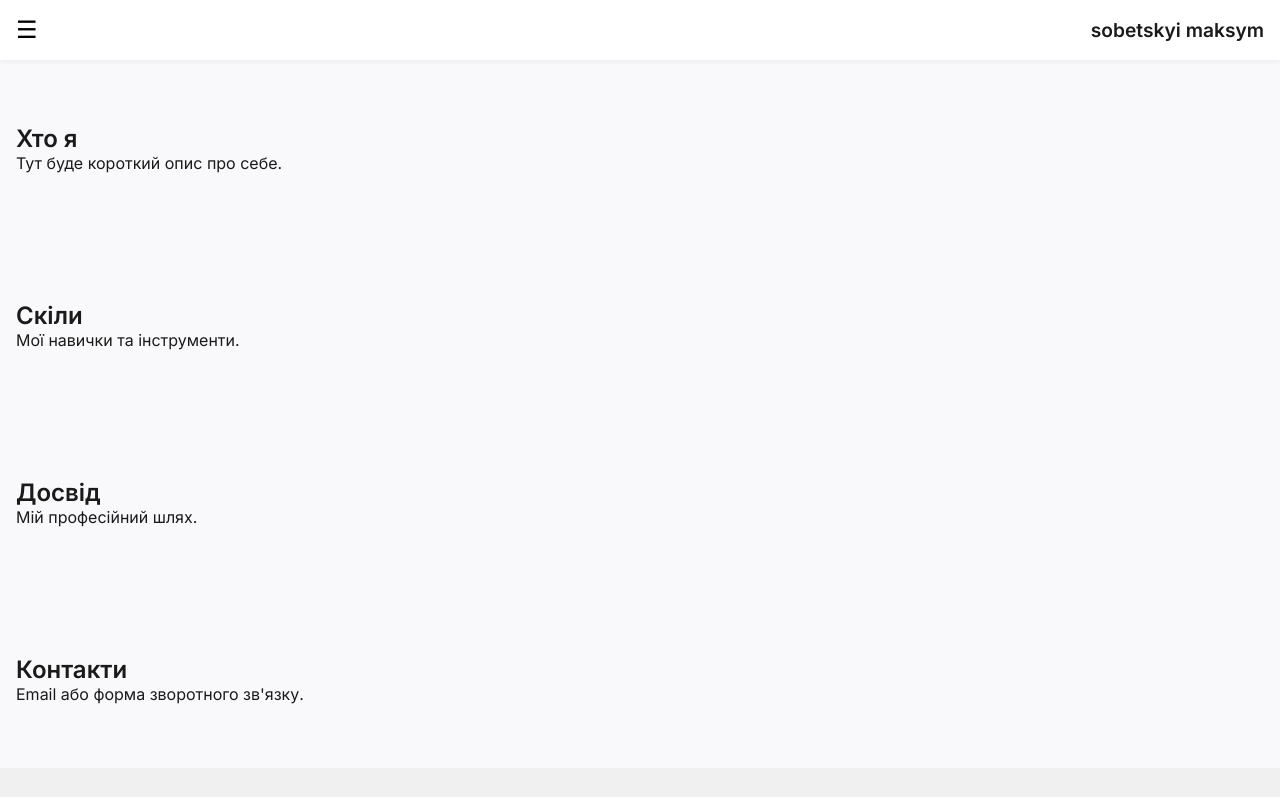
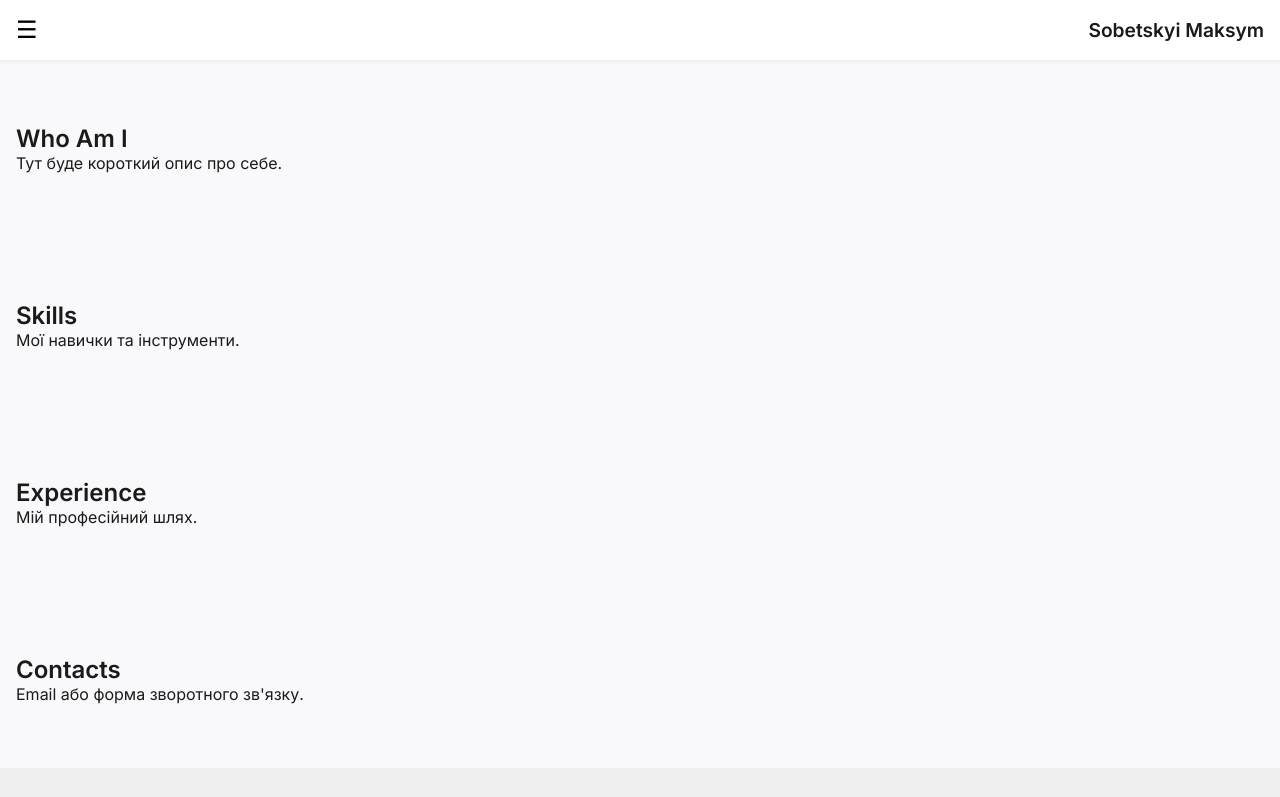
Before and after one commit to mcmaxdj/cvsite, a plain HTML site: page index.html in a window 1280 px wide. Shown: the top 797 px of the page. Drawn offline with Linux system fonts and the light colour scheme.

Commit message:
change menu list and titles

```diff
--- a/index.html
+++ b/index.html
@@ -1,35 +1,41 @@
 
 <!DOCTYPE html>
-<html lang="uk">
+<html lang="en">
 <head>
   <meta charset="UTF-8" />
   <meta name="viewport" content="width=device-width, initial-scale=1.0" />
   <!-- <link rel="icon" type="image/x-icon" href="logo.png"> -->
-  <title>sobetskyi maksym</title>
+  <title>Sobetskyi Maksym</title>
   <link href="https://fonts.googleapis.com/css2?family=Inter:wght@400;600&display=swap" rel="stylesheet" />
   <link rel="stylesheet" href="styles.css">
 </head>
 <body onclick="handleBodyClick(event)">
   <header>
     <button class="burger" onclick="toggleMenu(event)">☰</button>
-    <div class="logo">sobetskyi maksym</div>
+    <div class="logo">Sobetskyi Maksym</div>
   </header>
   <nav id="mobileMenu">
-    <a href="#about" onclick="toggleMenu()">хто я</a>
-    <a href="#skills" onclick="toggleMenu()">скіли</a>
-    <a href="#experience" onclick="toggleMenu()">досвід</a>
-    <a href="#contact" onclick="toggleMenu()">контакти</a>
+    <a href="#about" onclick="toggleMenu()">Who Am I</a>
+    <a href="#skills" onclick="toggleMenu()">Skills</a>
+    <a href="#experience" onclick="toggleMenu()">Experience</a>
+    <a href="#contact" onclick="toggleMenu()">Contacts</a>
   </nav>
   <main>
-    <section id="about"><h2>Хто я</h2><p>Тут буде короткий опис про себе.</p></section>
-    <section id="skills"><h2>Скіли</h2><p>Мої навички та інструменти.</p></section>
-    <section id="experience"><h2>Досвід</h2><p>Мій професійний шлях.</p></section>
-    <section id="contact"><h2>Контакти</h2><p>Email або форма зворотного зв'язку.</p></section>
+    <section id="about"><h2>Who Am I</h2><p>Тут буде короткий опис про себе.</p></section>
+    <section id="skills"><h2>Skills</h2><p>Мої навички та інструменти.</p></section>
+    <section id="experience"><h2>Experience</h2><p>Мій професійний шлях.</p></section>
+    <section id="contact"><h2>Contacts</h2><p>Email або форма зворотного зв'язку.</p></section>
   </main>
   <footer>
-    <img src="https://cdn-icons-png.flaticon.com/512/174/174857.png" alt="LinkedIn" class="social-icon" />
-    <img src="https://cdn-icons-png.flaticon.com/512/2111/2111646.png" alt="Telegram" class="social-icon" />
-    <img src="https://cdn-icons-png.flaticon.com/512/2111/2111421.png" alt="Instagram" class="social-icon" />
+    <a href="">
+      <img src="https://cdn-icons-png.flaticon.com/512/174/174857.png" alt="LinkedIn" class="social-icon" />
+    </a>
+    <a href="">
+      <img src="https://cdn-icons-png.flaticon.com/512/2111/2111646.png" alt="Telegram" class="social-icon" />
+    </a>
+    <a href="">
+      <img src="https://cdn-icons-png.flaticon.com/512/2111/2111421.png" alt="Instagram" class="social-icon" />
+    </a>
   </footer>
   <script src="script.js"></script>
 </body>
```
